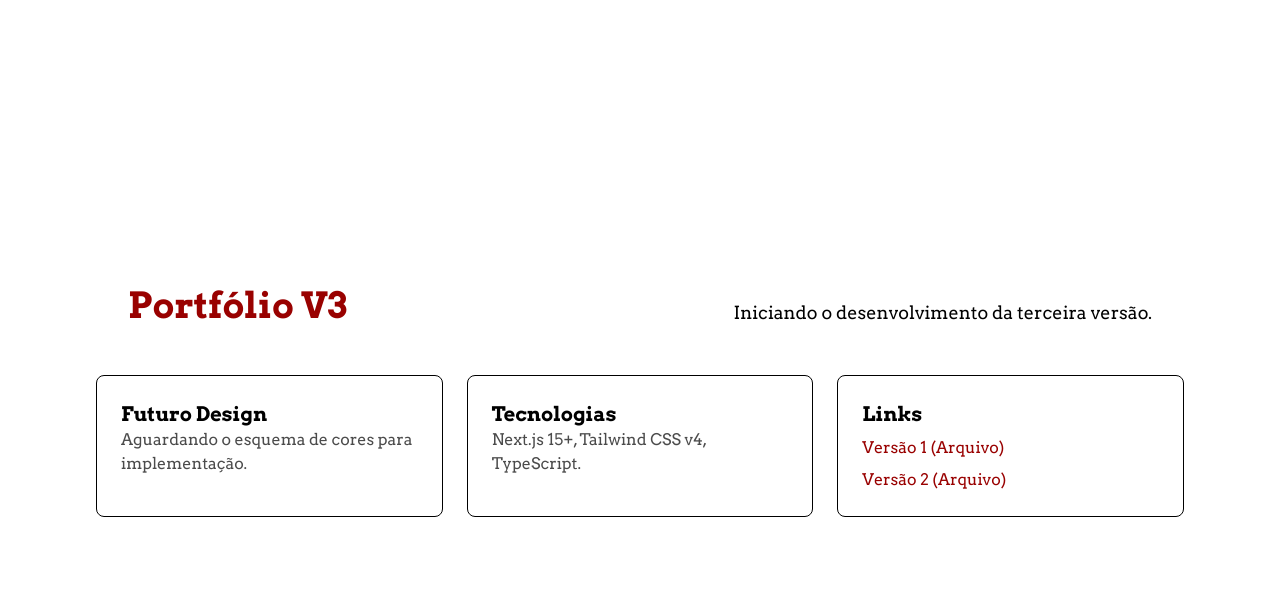
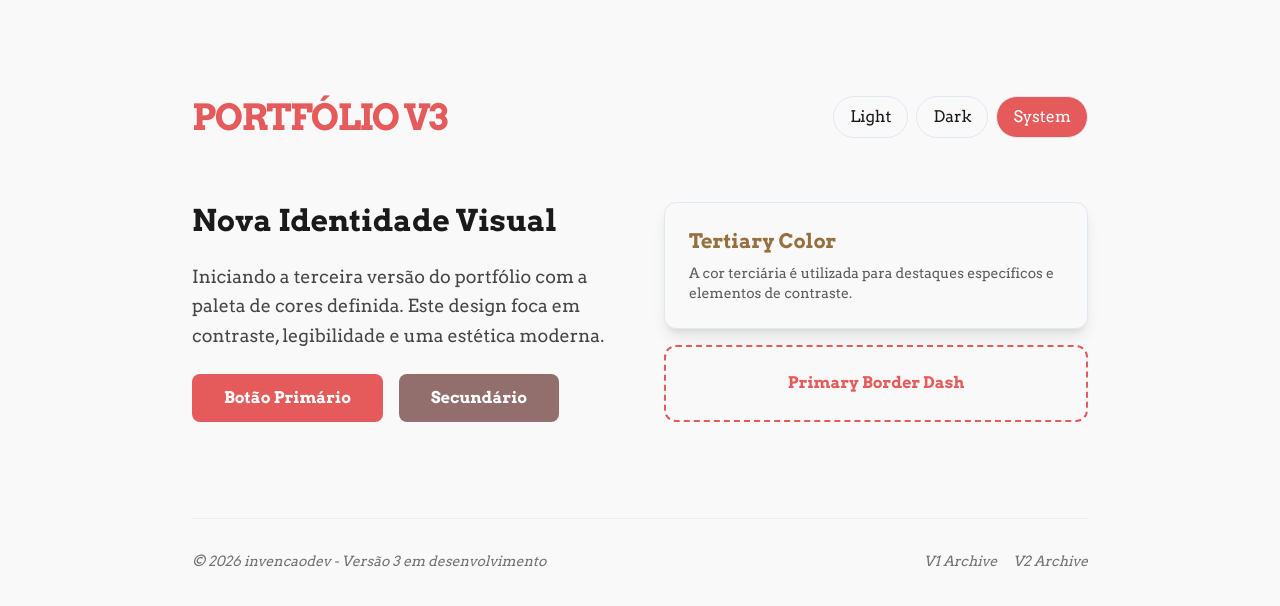
Before and after one commit to invencaosts/portifolio, a Next.js app in the folder invencaodev/: page /v3 in a window 1280 px wide. Shown: the top 606 px of the page. Built offline with nearby package versions, Linux system fonts and the light colour scheme.

Commit message:
preparando para v3

```diff
--- /dev/null
+++ b/invencaodev/src/app/(v3)/v3/layout.tsx
@@ -0,0 +1,9 @@
+import { ThemeProvider } from "@/componentsV3/providers/theme-provider";
+
+export default function V3Layout({
+  children,
+}: {
+  children: React.ReactNode;
+}) {
+  return <ThemeProvider>{children}</ThemeProvider>;
+}
--- a/invencaodev/src/app/(v3)/v3/page.tsx
+++ b/invencaodev/src/app/(v3)/v3/page.tsx
@@ -1,27 +1,76 @@
+"use client";
+
+import { useTheme } from "@/componentsV3/providers/theme-provider";
+
 export default function V3Page() {
+  const { theme, setTheme } = useTheme();
+
   return (
-    <main className="min-h-screen flex flex-col items-center justify-center p-24">
-      <div className="z-10 max-w-5xl w-full items-center justify-between font-mono text-sm lg:flex">
-        <h1 className="text-4xl font-bold text-primary">Portfólio V3</h1>
-        <p className="mt-4 text-lg">Iniciando o desenvolvimento da terceira versão.</p>
-      </div>
+    <main className="min-h-screen p-8 md:p-24 bg-background text-foreground transition-colors duration-500">
+      <div className="max-w-4xl mx-auto">
+        <header className="flex justify-between items-center mb-16">
+          <h1 className="text-4xl font-black tracking-tighter text-primary">PORTFÓLIO V3</h1>
+          <div className="flex gap-2">
+            <button
+              onClick={() => setTheme("light")}
+              className={`px-4 py-2 rounded-full border border-borderColor ${theme === "light" ? "bg-primary text-white" : "hover:bg-neutral/10"}`}
+            >
+              Light
+            </button>
+            <button
+              onClick={() => setTheme("dark")}
+              className={`px-4 py-2 rounded-full border border-borderColor ${theme === "dark" ? "bg-primary text-white" : "hover:bg-neutral/10"}`}
+            >
+              Dark
+            </button>
+            <button
+              onClick={() => setTheme("system")}
+              className={`px-4 py-2 rounded-full border border-borderColor ${theme === "system" ? "bg-primary text-white" : "hover:bg-neutral/10"}`}
+            >
+              System
+            </button>
+          </div>
+        </header>
 
-      <div className="mt-12 grid grid-cols-1 md:grid-cols-3 gap-6">
-        <div className="p-6 border rounded-lg hover:border-primary transition-colors">
-          <h2 className="text-xl font-bold">Futuro Design</h2>
-          <p className="opacity-70">Aguardando o esquema de cores para implementação.</p>
-        </div>
-        <div className="p-6 border rounded-lg hover:border-primary transition-colors">
-          <h2 className="text-xl font-bold">Tecnologias</h2>
-          <p className="opacity-70">Next.js 15+, Tailwind CSS v4, TypeScript.</p>
-        </div>
-        <div className="p-6 border rounded-lg hover:border-primary transition-colors">
-          <h2 className="text-xl font-bold">Links</h2>
-          <div className="flex flex-col gap-2 mt-2">
-            <a href="/v1" className="text-primary hover:underline">Versão 1 (Arquivo)</a>
-            <a href="/v2" className="text-primary hover:underline">Versão 2 (Arquivo)</a>
+        <section className="grid grid-cols-1 md:grid-cols-2 gap-12">
+          <div className="space-y-6">
+            <h2 className="text-3xl font-bold">Nova Identidade Visual</h2>
+            <p className="text-lg opacity-80 leading-relaxed">
+              Iniciando a terceira versão do portfólio com a paleta de cores definida.
+              Este design foca em contraste, legibilidade e uma estética moderna.
+            </p>
+
+            <div className="flex flex-wrap gap-4">
+              <button className="px-8 py-3 bg-primary text-white font-bold rounded-lg hover:opacity-90 transition-opacity">
+                Botão Primário
+              </button>
+              <button className="px-8 py-3 bg-secondary text-white font-bold rounded-lg hover:opacity-90 transition-opacity">
+                Secundário
+              </button>
+            </div>
           </div>
-        </div>
+
+          <div className="grid grid-cols-1 gap-4">
+            <div className="p-6 rounded-xl bg-neutral border border-borderColor shadow-lg">
+              <h3 className="text-xl font-bold text-tertiary mb-2">Tertiary Color</h3>
+              <p className="opacity-70 text-sm">
+                A cor terciária é utilizada para destaques específicos e elementos de contraste.
+              </p>
+            </div>
+
+            <div className="p-6 rounded-xl border-2 border-primary border-dashed flex items-center justify-center">
+              <span className="text-primary font-mono font-bold">Primary Border Dash</span>
+            </div>
+          </div>
+        </section>
+
+        <footer className="mt-24 pt-8 border-t border-borderColor flex flex-col md:flex-row justify-between items-center opacity-60 text-sm italic">
+          <p>© 2026 invencaodev - Versão 3 em desenvolvimento</p>
+          <div className="flex gap-4 mt-4 md:mt-0">
+            <a href="/v1" className="hover:text-primary underline-offset-4 hover:underline transition-all">V1 Archive</a>
+            <a href="/v2" className="hover:text-primary underline-offset-4 hover:underline transition-all">V2 Archive</a>
+          </div>
+        </footer>
       </div>
     </main>
   );
--- a/invencaodev/src/app/globals.css
+++ b/invencaodev/src/app/globals.css
@@ -1,36 +1,68 @@
 @import "tailwindcss";
 
+/* 1. Definição das Variáveis Base (Claro por padrão) */
 :root {
-  --background: #ffffff;
-  --foreground: #000000;
-
-  /* Mantendo as variáveis do sistema para compatibilidade básica */
-  --primary: #990100;
-  --secondary: #6b2a2f;
+  --primary: #e55b5b;
+  --secondary: #926e6d;
+  --tertiary: #986f3f;
+  --neutral: #f9f9f9;
+  --background: var(--neutral);
+  --foreground: #1a1a1a;
   --borderColor: #e2e8f0;
 }
 
-@theme inline {
+/* 2. Overrides para Modo Escuro (Preferência do Sistema) */
+@media (prefers-color-scheme: dark) {
+  :root:not(.light) {
+    --primary: #ff3131;
+    --secondary: #454545;
+    --tertiary: #8b0000;
+    --neutral: #0f0f0f;
+    --background: var(--neutral);
+    --foreground: #f9f9f9;
+    --borderColor: #262626;
+  }
+}
+
+/* 3. Overrides Manuais (Classes .dark e .light) */
+.dark {
+  --primary: #ff3131;
+  --secondary: #454545;
+  --tertiary: #8b0000;
+  --neutral: #0f0f0f;
+  --background: var(--neutral);
+  --foreground: #f9f9f9;
+  --borderColor: #262626;
+}
+
+.light {
+  --primary: #e55b5b;
+  --secondary: #926e6d;
+  --tertiary: #986f3f;
+  --neutral: #f9f9f9;
+  --background: var(--neutral);
+  --foreground: #1a1a1a;
+  --borderColor: #e2e8f0;
+}
+
+/* 4. Integração com o Tema do Tailwind v4 */
+@theme {
   --font-sans: var(--font-geist-sans);
   --font-mono: var(--font-geist-mono);
 
-  /* Cores do Projeto (V3 inicial - Minimalista) */
+  --color-primary: var(--primary);
+  --color-secondary: var(--secondary);
+  --color-tertiary: var(--tertiary);
+  --color-neutral: var(--neutral);
   --color-background: var(--background);
   --color-foreground: var(--foreground);
-  --color-primary: var(--primary);
-  --color-secondary: var(--secondary);
   --color-borderColor: var(--borderColor);
 }
 
-@media (prefers-color-scheme: dark) {
-  :root {
-    --background: #0a0a0a;
-    --foreground: #ededed;
-  }
-}
-
+/* 5. Estilos Base */
 body {
   background: var(--background);
   color: var(--foreground);
   font-family: Arial, Helvetica, sans-serif;
+  transition: background-color 0.3s ease, color 0.3s ease;
 }
--- /dev/null
+++ b/invencaodev/src/componentsV3/providers/theme-provider.tsx
@@ -0,0 +1,51 @@
+"use client";
+
+import { createContext, useContext, useEffect, useState } from "react";
+
+type Theme = "system" | "light" | "dark";
+
+const ThemeContext = createContext<{
+  theme: Theme;
+  setTheme: (t: Theme) => void;
+} | null>(null);
+
+export function ThemeProvider({ children }: { children: React.ReactNode }) {
+  const [theme, setThemeState] = useState<Theme>("system");
+
+  useEffect(() => {
+    const stored = localStorage.getItem("theme-v3") as Theme | null;
+    if (stored) {
+      applyTheme(stored);
+      setThemeState(stored);
+    }
+  }, []);
+
+  function applyTheme(theme: Theme) {
+    const html = document.documentElement;
+    html.classList.remove("light", "dark");
+    if (theme === "light") html.classList.add("light");
+    if (theme === "dark") html.classList.add("dark");
+  }
+
+  function setTheme(theme: Theme) {
+    setThemeState(theme);
+    if (theme === "system") {
+      localStorage.removeItem("theme-v3");
+    } else {
+      localStorage.setItem("theme-v3", theme);
+    }
+    applyTheme(theme);
+  }
+
+  return (
+    <ThemeContext.Provider value={{ theme, setTheme }}>
+      {children}
+    </ThemeContext.Provider>
+  );
+}
+
+export function useTheme() {
+  const ctx = useContext(ThemeContext);
+  if (!ctx) throw new Error("useTheme must be used within ThemeProvider");
+  return ctx;
+}
```
